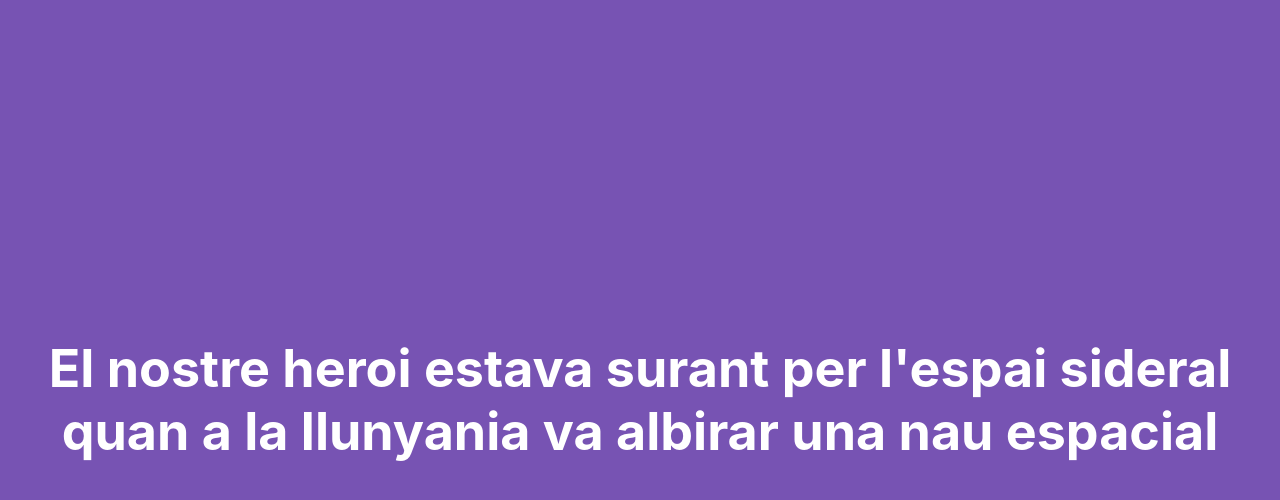
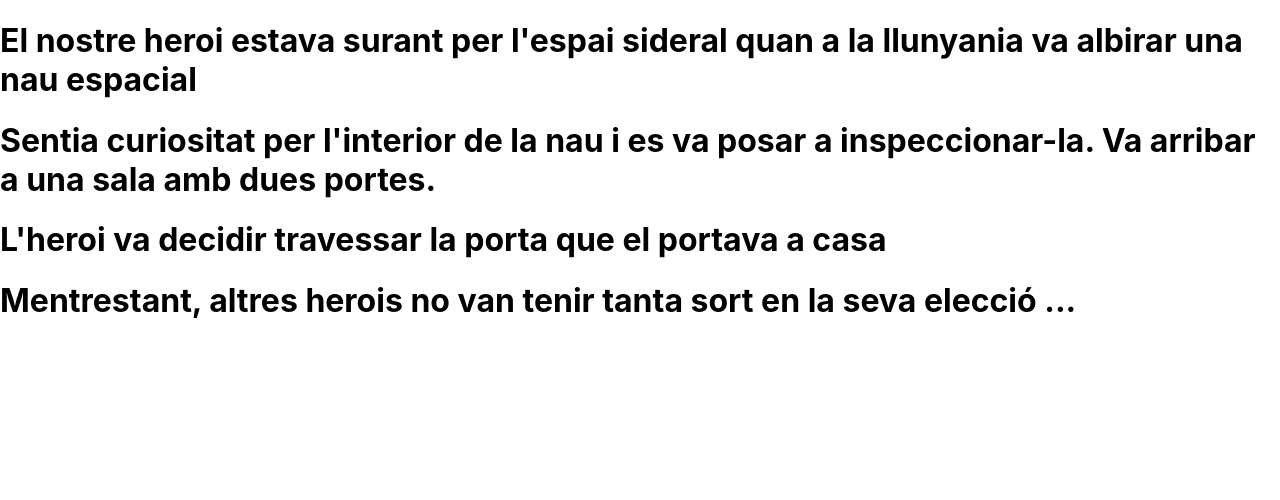
Before and after one commit to patriciobevaqua/ita-s6-n1-react, a React (Create React App) app: page / in a window 1280 px wide. Shown: the top 500 px of the page. Built offline with nearby package versions, Linux system fonts and the light colour scheme.

Commit message:
Subo Ejercicio 2

```diff
--- a/src/App.js
+++ b/src/App.js
@@ -1,12 +1,32 @@
 import './App.css';
 import Escena from './components/escena/Escena';
+import phrases from "./components/escena/Phrases";
+
 
 function App() {
+
+  const oraciones = phrases.map(phrase => {
+    return (
+      phrase.text
+    )
+  });
+
+
   return (
-    <div className="App">
-      <header className="App-header">
-        <Escena />
-
+    <div className="">
+      <header className="">
+        <Escena
+          frase={oraciones[0]}
+        />
+        <Escena
+          frase={oraciones[1]}
+        />
+        <Escena
+          frase={oraciones[2]}
+        />
+        <Escena
+          frase={oraciones[3]}
+        />
 
       </header>
     </div>
--- a/src/components/escena/Escena.js
+++ b/src/components/escena/Escena.js
@@ -1,11 +1,14 @@
 import React from "react";
 
 
-export default function Escena() {
+
+export default function Escena(props) {
 
     return (
 
-        <h1>El nostre heroi estava surant per l'espai sideral quan a la llunyania va albirar una nau espacial</h1>
+        <h1>
+             {props.frase}
+        </h1>
 
     )
 
--- /dev/null
+++ b/src/components/escena/Phrases.js
@@ -0,0 +1,16 @@
+const phrases = [
+  {
+    text: "El nostre heroi estava surant per l'espai sideral quan a la llunyania va albirar una nau espacial"
+  },
+  {
+    text: "Sentia curiositat per l'interior de la nau i es va posar a inspeccionar-la. Va arribar a una sala amb dues portes."
+  },
+  {
+    text: "L'heroi va decidir travessar la porta que el portava a casa"
+  },
+  {
+    text: "Mentrestant, altres herois no van tenir tanta sort en la seva elecció ..."
+  }
+];
+
+export default phrases;
```
